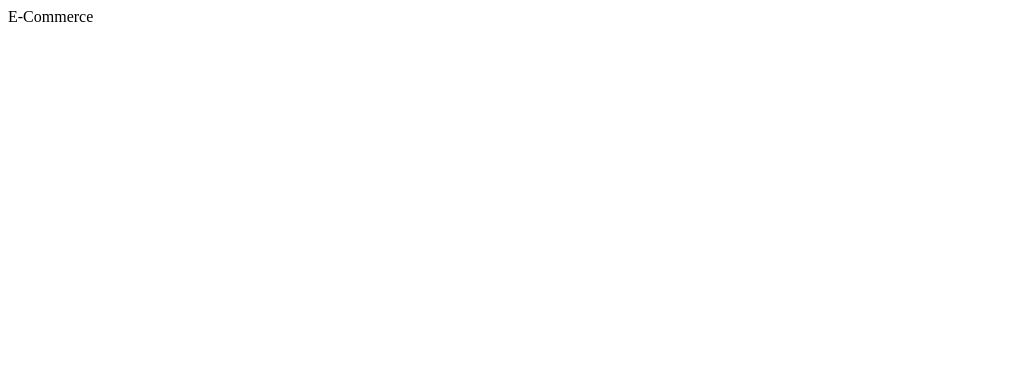
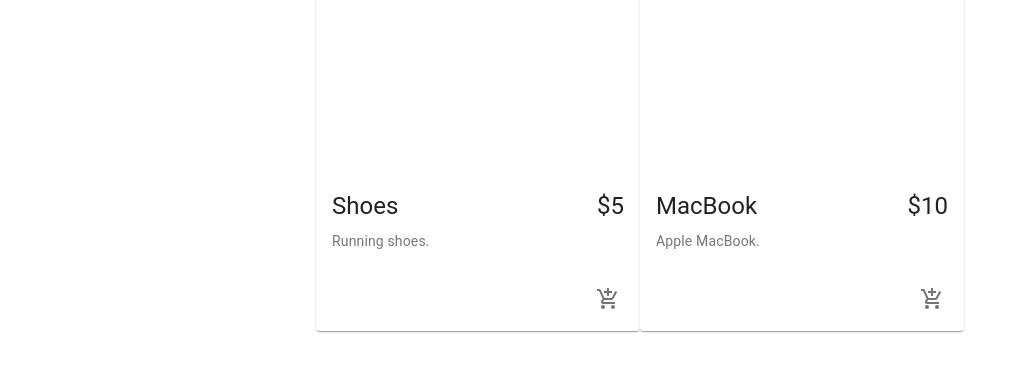
Before and after one commit to viktoriialeseiko/eCommerce-web-shop, a React (Create React App) app: page / in a window 1280 px wide. Shown: the top 372 px of the page, without its empty margins (0-1020 px from the left). Built offline with nearby package versions, Linux system fonts and the light colour scheme.

Commit message:
products added

```diff
--- a/src/App.js
+++ b/src/App.js
@@ -1,9 +1,10 @@
-import React from 'react'
+import React from 'react';
+import Products from './components/Products/Products';
 
 function App() {
     return (
         <div>
-            E-Commerce
+            <Products />
         </div>
     )
 }
--- a/src/components/Products/Product/Product.jsx
+++ b/src/components/Products/Product/Product.jsx
@@ -1,8 +1,10 @@
 import React from 'react';
 import { Card, CardMedia, CardContent, CardActions, Typography, IconButton } from '@material-ui/core';
 import { AddShoppingCart } from '@material-ui/icons';
+import useStyles from './styles';
 
-const Product = () => {
+const Product = ({ product }) => {
+    const classes = useStyles();
 
   return (
     <Card className={classes.root}>
@@ -13,13 +15,13 @@
             {product.name}
           </Typography>
           <Typography gutterBottom variant="h5" component="h2">
-            ${product.price.formatted}
+            ${product.price}
           </Typography>
         </div>
         <Typography dangerouslySetInnerHTML={{ __html: product.description }} variant="body2" color="textSecondary" component="p" />
       </CardContent>
       <CardActions disableSpacing className={classes.cardActions}>
-        <IconButton aria-label="Add to Cart" onClick={handleAddToCart}>
+        <IconButton aria-label="Add to Cart">
           <AddShoppingCart />
         </IconButton>
       </CardActions>
--- /dev/null
+++ b/src/components/Products/Product/styles.js
@@ -0,0 +1,20 @@
+import { makeStyles } from '@material-ui/core/styles';
+
+export default makeStyles(() => ({
+  root: {
+    // maxWidth: 345, original width style
+    maxWidth: '100%',
+  },
+  media: {
+    height: 0,
+    paddingTop: '56.25%', // 16:9
+  },
+  cardActions: {
+    display: 'flex',
+    justifyContent: 'flex-end',
+  },
+  cardContent: {
+    display: 'flex',
+    justifyContent: 'space-between',
+  },
+}));
--- a/src/components/Products/Products.jsx
+++ b/src/components/Products/Products.jsx
@@ -2,9 +2,10 @@
 import Grid from '@material-ui/core/Grid';
 import Product from './Product/Product';
 
+
 const products = [
-    {id:1, name: "Shoes", description: "Running shoes."},
-    {id:2, name: "MacBook", description: "Apple MacBook."},
+    {id:1, name: "Shoes", description: "Running shoes.", price: "5"},
+    {id:2, name: "MacBook", description: "Apple MacBook.", price: "10"},
 ];
 
 const Products = () => {
```
Also changed, not shown: 1 other file (tests, documents, lock files or other folders).
